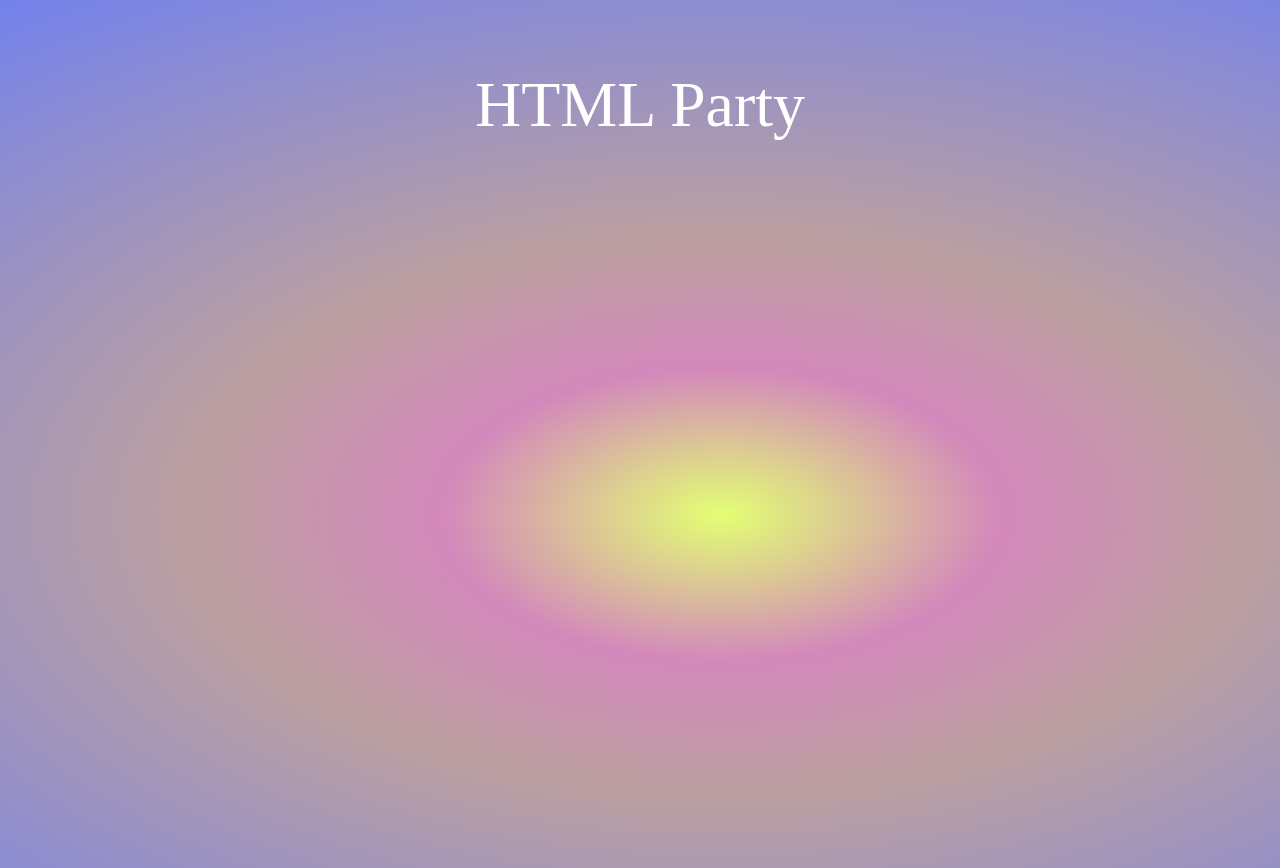
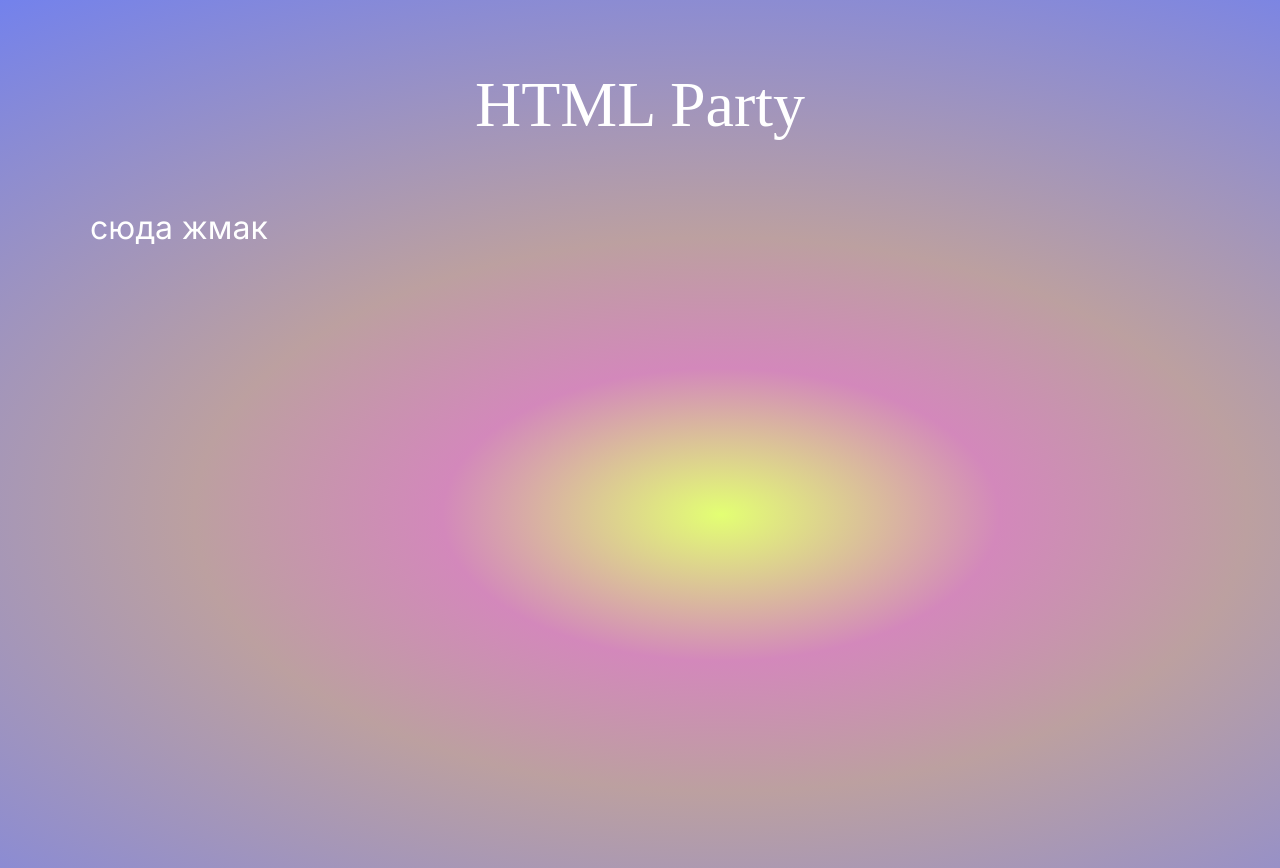
Before and after one commit to gaaganastasia/web-21-html-party, a plain HTML site: page index.html in a window 1280 px wide. Drawn offline with Linux system fonts and the light colour scheme; a web font is replaced by a local one.

Commit message:
quick fix

```diff
--- a/index.html
+++ b/index.html
@@ -13,7 +13,7 @@
   <h1 class="title">HTML Party</h1>
   <div class="links">
     <a href="pages/yarart.html"></a>
-    <a href="pages/yakuzafan.html" class="link"></a>
+    <a href="pages/yakuzafan.html" class="link">сюда жмак</a>
   </div>
 </body>
 </html>
```
